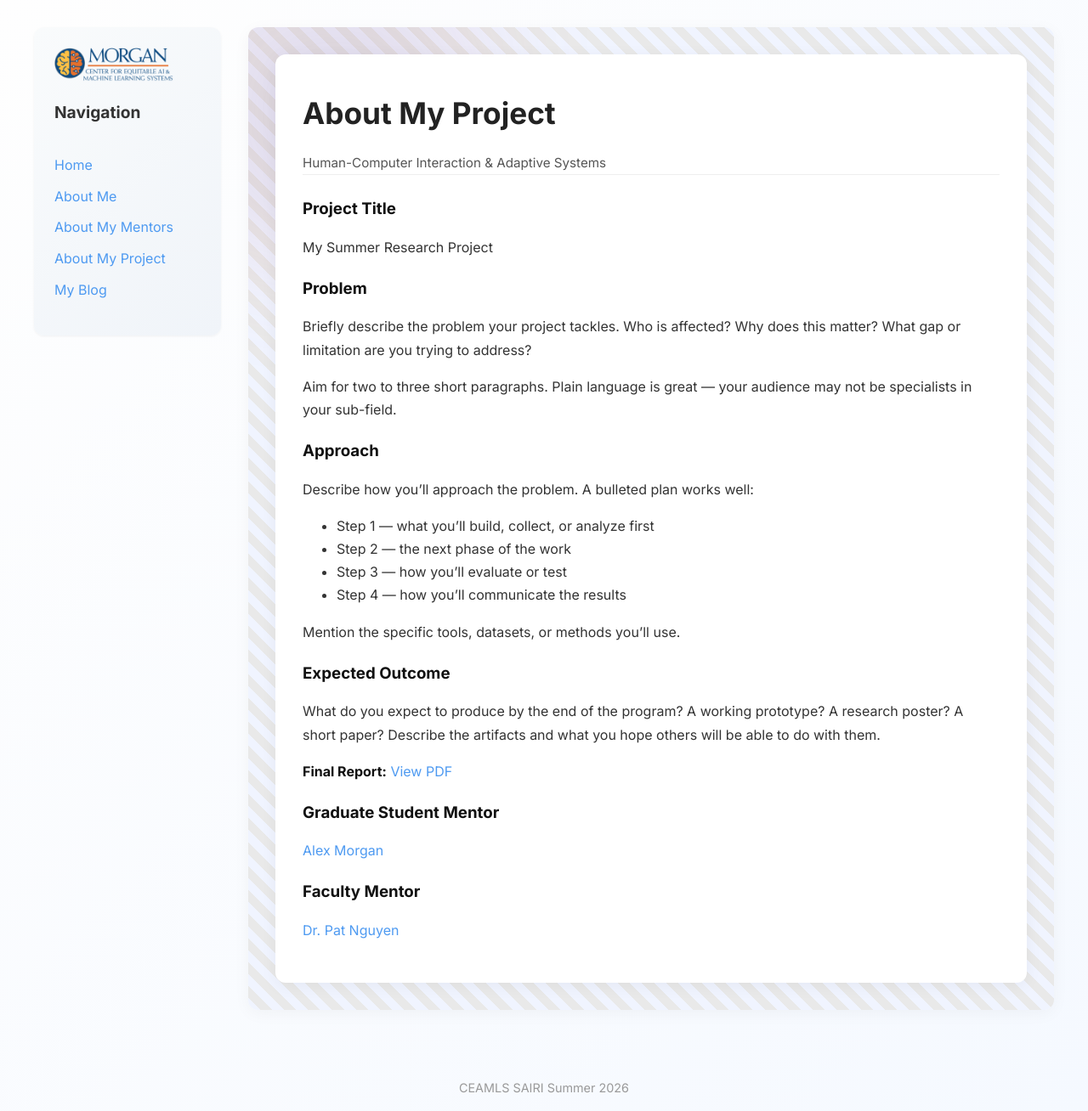
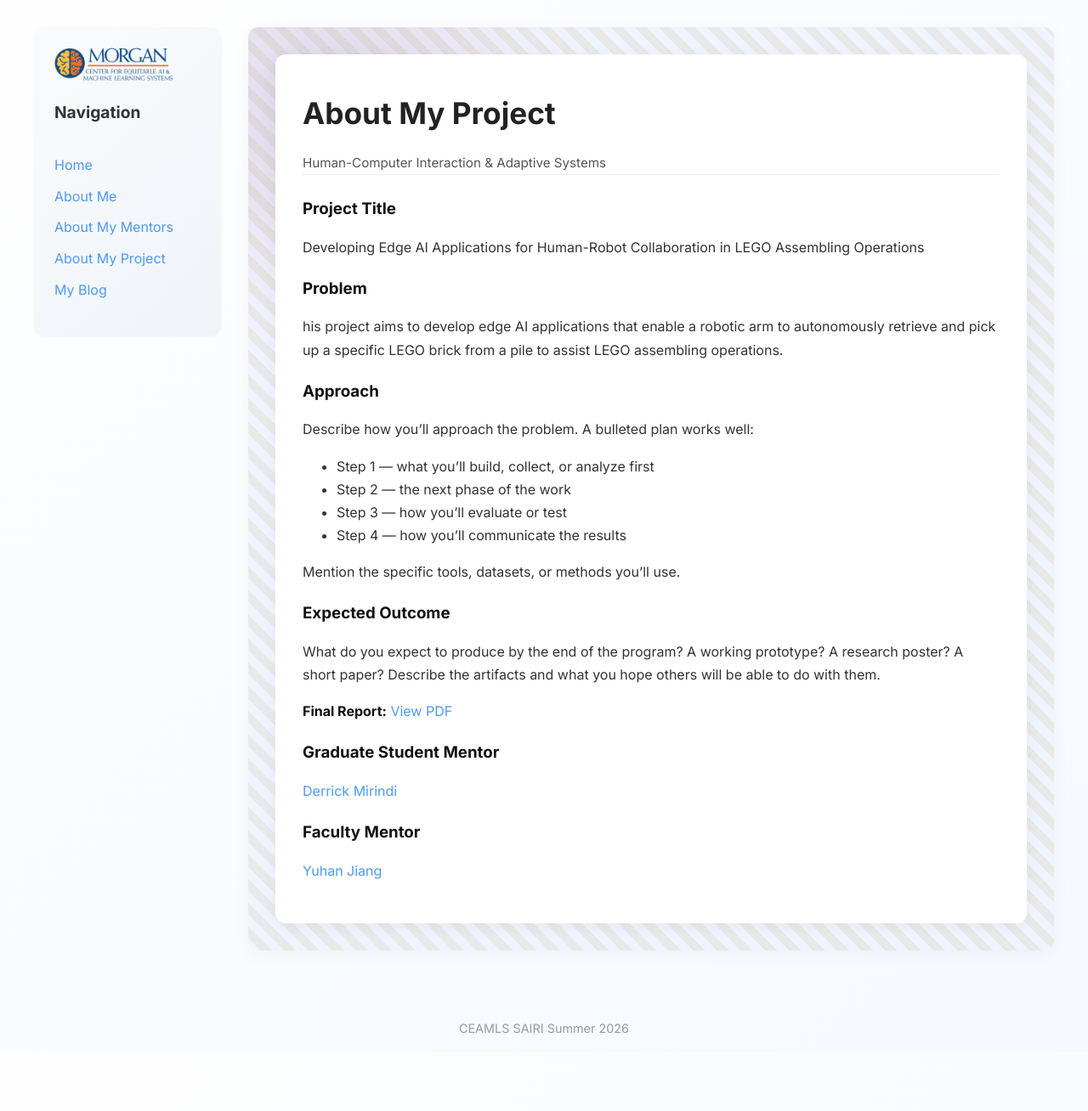
Before and after one commit to abdulahi-banji/abdulahi-banjiceamls26.github.io, a Jekyll site: the page built from pages/about-my-project.md, in a window 1280 px wide. Shown: the whole page at 85% size. Built offline with Jekyll 4.4.1, drawn with Linux system fonts in a browser that asks for light colours; after the commit the page ends 1238 px from its top, so only the background shows below that.

Commit message:
Update about-my-project.md

```diff
--- a/pages/about-my-project.md
+++ b/pages/about-my-project.md
@@ -4,14 +4,12 @@ title: About My Project
 permalink: /about-my-project.html
 
 subtitle: Human-Computer Interaction & Adaptive Systems
-project_title: "My Summer Research Project"
+project_title: "Developing Edge AI Applications for Human-Robot Collaboration in LEGO Assembling Operations"
 
 problem: |
-  Briefly describe the problem your project tackles. Who is affected? Why does this
-  matter? What gap or limitation are you trying to address?
+  his project aims to develop edge AI applications that enable a robotic arm to autonomously
+  retrieve and pick up a specific LEGO brick from a pile to assist LEGO assembling operations.
 
-  Aim for two to three short paragraphs. Plain language is great — your audience
-  may not be specialists in your sub-field.
 
 approach: |
   Describe how you'll approach the problem. A bulleted plan works well:
@@ -31,10 +29,10 @@ outcome: |
 final_report_url: https://example.com/your-report.pdf
 
 grad_mentor:
-  name: Alex Morgan
+  name: Derrick Mirindi
   linkedin: https://www.linkedin.com/in/example
 
 faculty_mentor:
-  name: Dr. Pat Nguyen
+  name: Yuhan Jiang
   linkedin: https://www.linkedin.com/in/example
 ---
```
